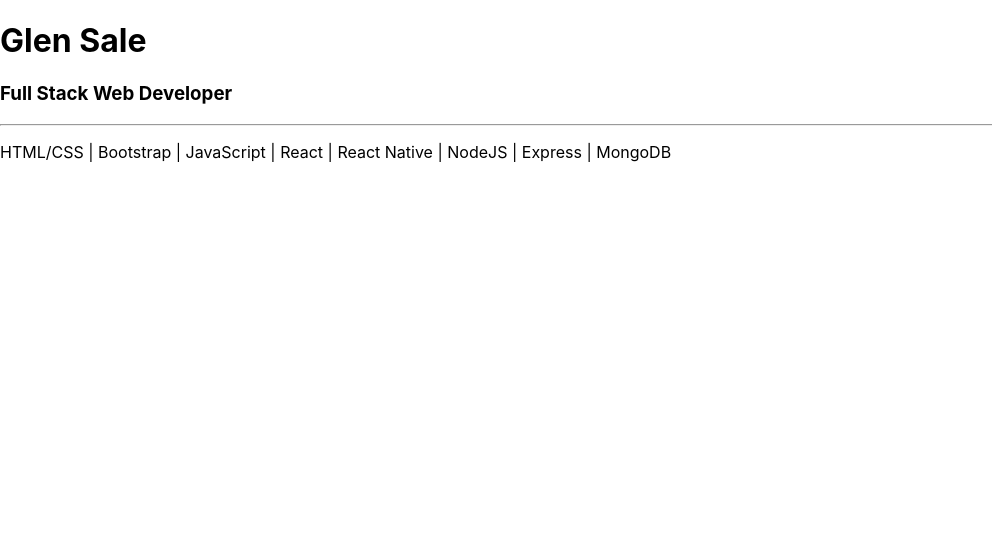
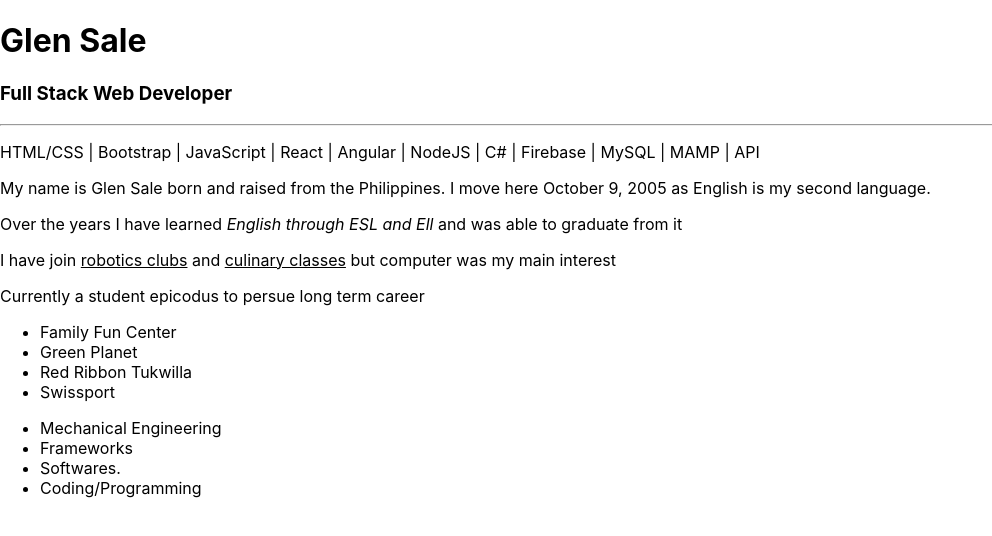
Before and after one commit to glenpogz36/React-Mypofolio, a React (Create React App) app: page / in a window 1280 px wide. Shown: the top 536 px of the page, without its empty margins (0-992 px from the left). Built offline with nearby package versions, Linux system fonts and the light colour scheme.

Commit message:
it will add info regrading resume and certain skills, will build function to organize them later

```diff
--- a/src/Components/App.jsx
+++ b/src/Components/App.jsx
@@ -3,6 +3,7 @@
 // import { Layout, Header, Navigation, Drawer, Content } from 'react-mdl';
 // import { Link } from 'react-router-dom';
 import Landing from './Landingpage';
+import Resume from './Resume';
 
 class App extends Component {
   render() {
@@ -14,6 +15,7 @@
           </Header>
         </Layout> */}
         <Landing />
+        <Resume />
       </div>
 
     );
--- a/src/Components/Landingpage.jsx
+++ b/src/Components/Landingpage.jsx
@@ -12,7 +12,7 @@
 
                     <hr />
 
-                    <p>HTML/CSS | Bootstrap | JavaScript | React | React Native | NodeJS | Express | MongoDB</p>
+                    <p>HTML/CSS | Bootstrap | JavaScript | React | Angular | NodeJS | C# | Firebase | MySQL | MAMP | API  </p>
 
                 </div>
             </div>
--- a/src/Components/Resume.jsx
+++ b/src/Components/Resume.jsx
@@ -0,0 +1,36 @@
+import React, { Component } from 'react';
+
+
+
+class Resume extends Component {
+    render() {
+        return (
+            <div>
+                <div>
+                    <p>My name is Glen Sale born and raised from the Philippines. I move here October 9, 2005 as English is my second language.</p>
+                    <p>Over the years I have learned <em>English through ESL and Ell</em> and was able to graduate from it</p>
+                    <p>I have join <u>robotics clubs</u> and <u>culinary classes</u> but computer was my main interest</p>
+                    <p>Currently a student epicodus to persue long term career</p>
+                </div>
+                <div>
+                    <ul>
+                        <li>Family Fun Center</li>
+                        <li>Green Planet</li>
+                        <li>Red Ribbon Tukwilla</li>
+                        <li>Swissport</li>
+                    </ul>
+                    <div>
+                        <ul>
+                            <li>Mechanical Engineering</li>
+                            <li>Frameworks</li>
+                            <li>Softwares.</li>
+                            <li>Coding/Programming</li>
+                        </ul>
+                    </div>
+                </div>
+            </div>
+        )
+    }
+}
+
+export default Resume;
```
Also changed, not shown: src/Components/Main.jsx (+18 -10 lines).
